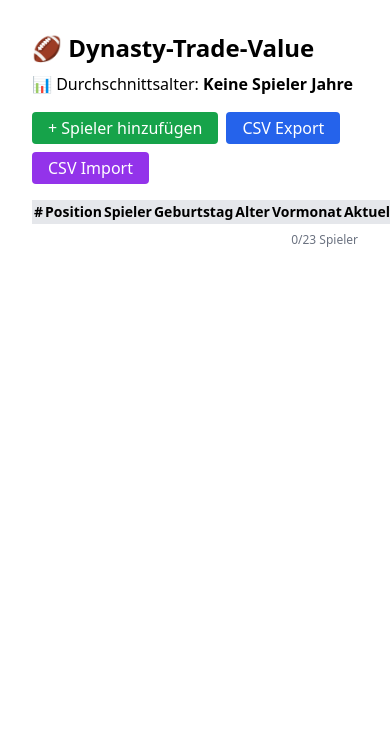
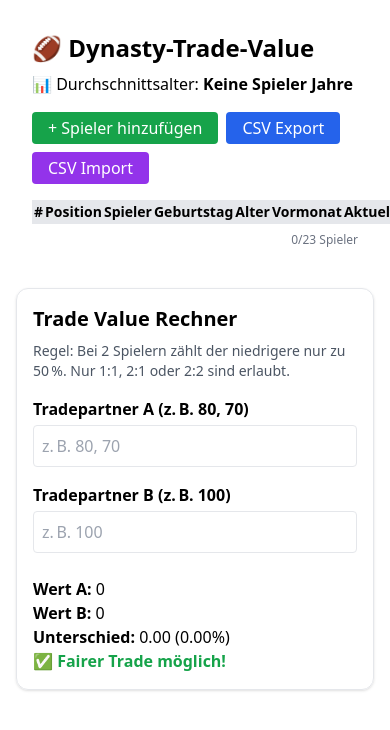
Before and after one commit to Bruecki3x/dynasty-table, a React (Vite) app: page / in a window 390 px wide. Shown: the top 730 px of the page. Built offline with nearby package versions, Linux system fonts and the light colour scheme; the HTML template or start-up script is replaced by a standard one.

Commit message:
✨ TradeCalculator Feintuning: Regeln, Warnungen & Mobile optimiert

```diff
--- a/src/App.jsx
+++ b/src/App.jsx
@@ -1,10 +1,12 @@
 import React from 'react';
 import DynastyTable from './DynastyTable';
+import TradeCalculator from './components/TradeCalculator';
 
 export default function App() {
   return (
     <div className="p-4 max-w-5xl mx-auto">
       <DynastyTable />
+      <TradeCalculator />
     </div>
   );
 }
--- /dev/null
+++ b/src/components/TradeCalculator.jsx
@@ -0,0 +1,92 @@
+import React, { useState } from "react";
+
+const TradeCalculator = () => {
+  const [partnerA, setPartnerA] = useState("");
+  const [partnerB, setPartnerB] = useState("");
+
+  const parseValues = (input) => {
+    return input
+      .split(",")
+      .map((val) => parseFloat(val.trim()))
+      .filter((val) => !isNaN(val));
+  };
+
+  const calculateTradeValue = (values) => {
+    if (values.length === 1) return values[0];
+    if (values.length === 2) {
+      const [a, b] = values.sort((x, y) => y - x); // a = höher, b = niedriger
+      return a + b * 0.5;
+    }
+    return 0;
+  };
+
+  const valuesA = parseValues(partnerA);
+  const valuesB = parseValues(partnerB);
+
+  const valueA = calculateTradeValue(valuesA);
+  const valueB = calculateTradeValue(valuesB);
+
+  const minValue = Math.min(valueA, valueB);
+  const maxValue = Math.max(valueA, valueB);
+  const difference = maxValue - minValue;
+  const percentDiff = minValue === 0 ? 0 : (difference / minValue) * 100;
+
+  const isFair = percentDiff <= 10;
+
+  const tooManyA = valuesA.length > 2;
+  const tooManyB = valuesB.length > 2;
+
+  return (
+    <div className="mt-6 p-4 border rounded-xl shadow">
+      <h2 className="text-xl font-bold mb-2">Trade Value Rechner</h2>
+      <p className="text-sm text-gray-600 mb-4">
+        Regel: Bei 2 Spielern zählt der niedrigere nur zu 50 %. Nur 1:1, 2:1 oder 2:2 sind erlaubt.
+      </p>
+
+      <div className="grid grid-cols-1 md:grid-cols-2 gap-4">
+        <div>
+          <label className="block font-semibold mb-1">Tradepartner A (z. B. 80, 70)</label>
+          <input
+            type="text"
+            value={partnerA}
+            onChange={(e) => setPartnerA(e.target.value)}
+            className="w-full border p-2 rounded"
+            placeholder="z. B. 80, 70"
+          />
+          {tooManyA && (
+            <p className="text-sm text-red-600 mt-1">
+              ⚠️ Maximal 2 Spieler erlaubt!
+            </p>
+          )}
+        </div>
+
+        <div>
+          <label className="block font-semibold mb-1">Tradepartner B (z. B. 100)</label>
+          <input
+            type="text"
+            value={partnerB}
+            onChange={(e) => setPartnerB(e.target.value)}
+            className="w-full border p-2 rounded"
+            placeholder="z. B. 100"
+          />
+          {tooManyB && (
+            <p className="text-sm text-red-600 mt-1">
+              ⚠️ Maximal 2 Spieler erlaubt!
+            </p>
+          )}
+        </div>
+      </div>
+
+      <div className="mt-6">
+        <p><strong>Wert A:</strong> {valueA}</p>
+        <p><strong>Wert B:</strong> {valueB}</p>
+        <p><strong>Unterschied:</strong> {difference.toFixed(2)} ({percentDiff.toFixed(2)}%)</p>
+        <p className={`font-bold ${isFair ? "text-green-600" : "text-red-600"}`}>
+          {isFair ? "✅ Fairer Trade möglich!" : "❌ Trade nicht fair (mehr als 10 % Unterschied)"}
+        </p>
+      </div>
+    </div>
+  );
+};
+
+export default TradeCalculator;
```
